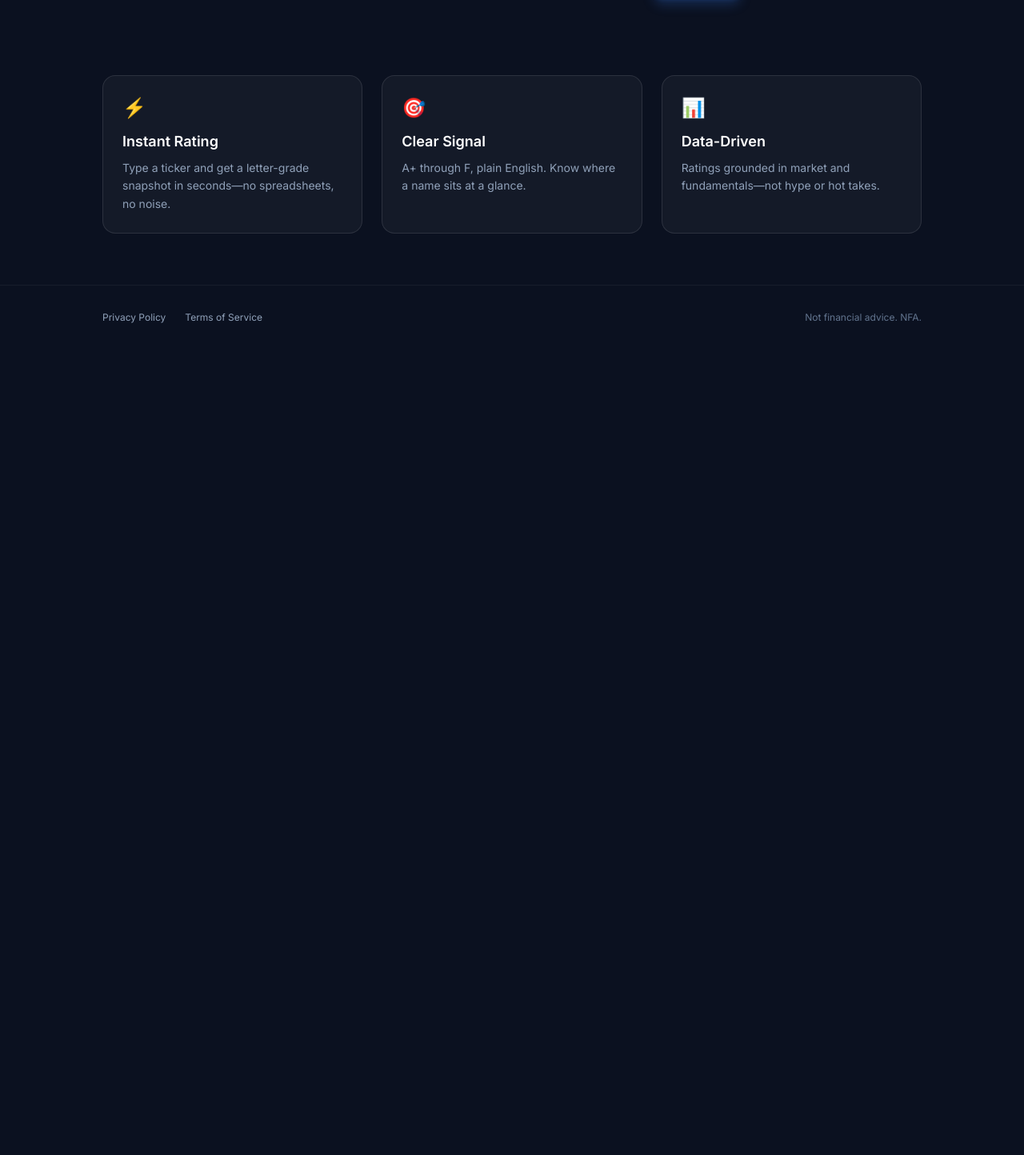
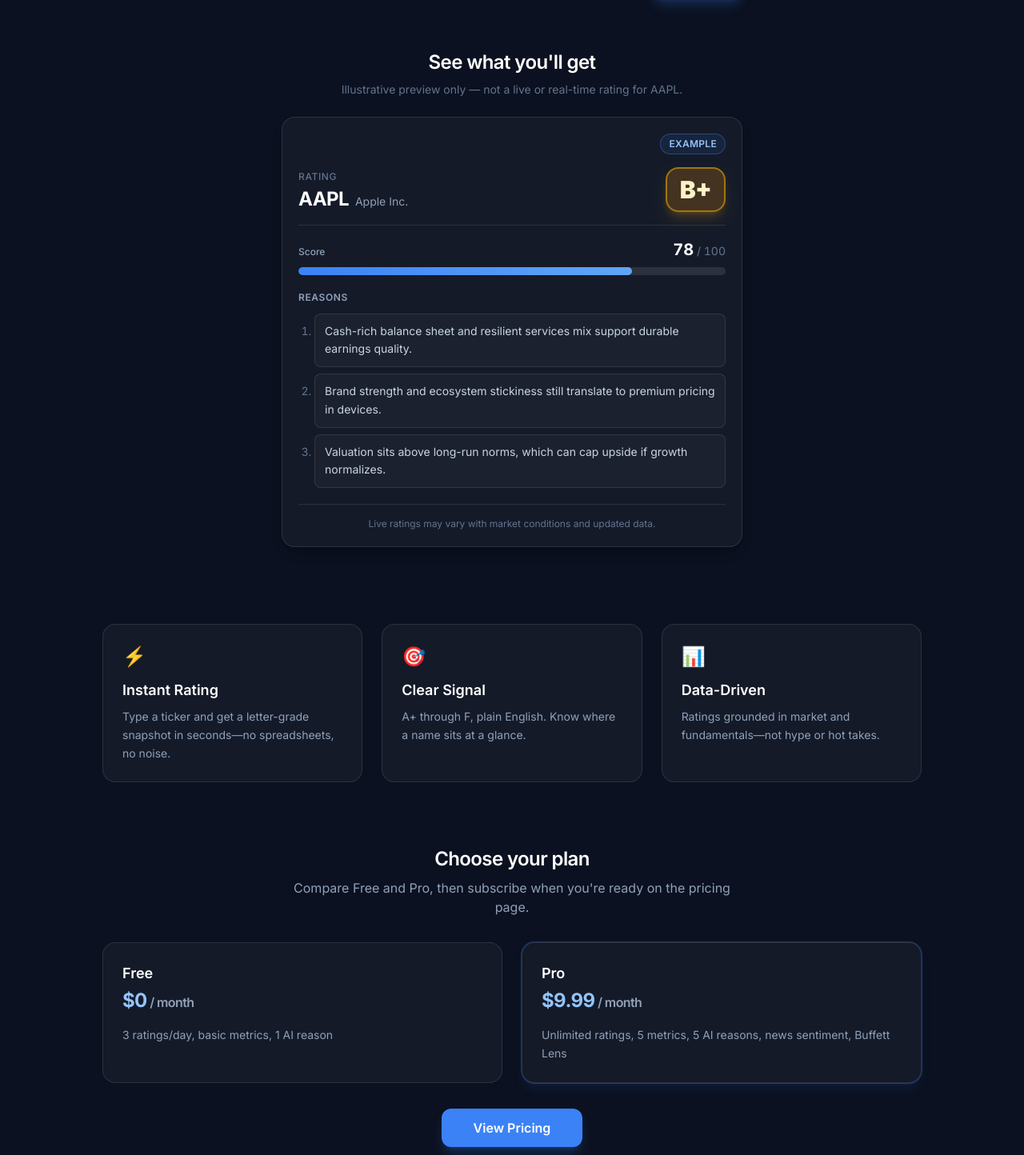
Before and after one commit to tayatu369/tickerrank, a Next.js app: page / in a window 1280 px wide. Shown: the part 426-1870 px from the top of the page at 80% size. Before the commit the page ends 863 px from the top, so only its background shows below. Built offline with nearby package versions, Linux system fonts and the light colour scheme; no server answers.

Commit message:
Add example rating card and pricing teaser to homepage

```diff
--- /dev/null
+++ b/app/components/home-example-rating-card.tsx
@@ -0,0 +1,99 @@
+const SAMPLE_REASONS = [
+  "Cash-rich balance sheet and resilient services mix support durable earnings quality.",
+  "Brand strength and ecosystem stickiness still translate to premium pricing in devices.",
+  "Valuation sits above long-run norms, which can cap upside if growth normalizes.",
+] as const;
+
+export function HomeExampleRatingCard() {
+  const exampleScore = 78;
+
+  return (
+    <section
+      aria-labelledby="example-rating-heading"
+      className="mx-auto mt-14 w-full max-w-xl sm:mt-16"
+    >
+      <h2
+        id="example-rating-heading"
+        className="text-center text-xl font-semibold tracking-tight text-white sm:text-2xl"
+      >
+        See what you&apos;ll get
+      </h2>
+      <p className="mt-2 text-center text-sm text-slate-500">
+        Illustrative preview only — not a live or real-time rating for AAPL.
+      </p>
+
+      <div className="mt-6 rounded-2xl border border-white/10 bg-white/[0.04] p-4 shadow-lg shadow-black/20 sm:p-5">
+        <div className="mb-4 flex justify-end">
+          <span className="rounded-full border border-[#3B82F6]/40 bg-[#3B82F6]/10 px-2.5 py-1 text-xs font-semibold uppercase tracking-wide text-[#93C5FD]">
+            Example
+          </span>
+        </div>
+
+        <div className="flex flex-col gap-3 border-b border-white/10 pb-4 sm:flex-row sm:items-end sm:justify-between">
+          <div>
+            <p className="text-xs font-medium uppercase tracking-wider text-slate-500">
+              Rating
+            </p>
+            <h3 className="mt-1 flex flex-wrap items-baseline gap-2">
+              <span className="text-2xl font-bold tracking-tight text-white">
+                AAPL
+              </span>
+              <span className="text-sm text-slate-400">Apple Inc.</span>
+            </h3>
+          </div>
+          <div
+            className="inline-flex shrink-0 items-center justify-center self-start rounded-2xl border-2 border-amber-400/50 bg-amber-500/20 px-4 py-2 text-3xl font-black tabular-nums text-amber-100 shadow-lg shadow-amber-500/20 sm:self-auto"
+            aria-hidden
+          >
+            B+
+          </div>
+        </div>
+
+        <div className="mt-4">
+          <div className="flex items-baseline justify-between gap-4">
+            <span className="text-xs font-medium text-slate-400">Score</span>
+            <span className="text-xl font-bold tabular-nums text-white">
+              {exampleScore}
+              <span className="text-sm font-normal text-slate-500"> / 100</span>
+            </span>
+          </div>
+          <div
+            className="mt-2 h-2.5 overflow-hidden rounded-full bg-white/10"
+            role="meter"
+            aria-label="Illustrative composite score"
+            aria-valuenow={exampleScore}
+            aria-valuemin={0}
+            aria-valuemax={100}
+          >
+            <div
+              className="h-full rounded-full bg-gradient-to-r from-[#3B82F6] to-[#60A5FA]"
+              style={{
+                width: `${Math.min(100, Math.max(0, exampleScore))}%`,
+              }}
+            />
+          </div>
+        </div>
+
+        <div className="mt-5">
+          <p className="text-xs font-semibold uppercase tracking-wider text-slate-400">
+            Reasons
+          </p>
+          <ol className="mt-3 list-decimal space-y-2 pl-4 marker:text-slate-500 sm:pl-5">
+            {SAMPLE_REASONS.map((r) => (
+              <li
+                key={r}
+                className="rounded-lg border border-white/10 bg-white/[0.03] py-2 pl-2 pr-3 text-xs leading-relaxed text-slate-300 sm:py-2.5 sm:pl-3 sm:text-sm"
+              >
+                {r}
+              </li>
+            ))}
+          </ol>
+        </div>
+
+        <p className="mt-5 border-t border-white/10 pt-4 text-center text-xs text-slate-500">
+          Live ratings may vary with market conditions and updated data.
+        </p>
+      </div>
+    </section>
+  );
+}
--- /dev/null
+++ b/app/components/home-pricing-teaser.tsx
@@ -0,0 +1,65 @@
+import Link from "next/link";
+
+const PLAN_COL_CLASS =
+  "flex h-full flex-col rounded-2xl border border-white/10 bg-white/[0.04] p-5 text-left sm:p-6";
+
+export function HomePricingTeaser() {
+  return (
+    <section
+      aria-labelledby="pricing-teaser-heading"
+      className="mx-auto mt-16 w-full max-w-5xl sm:mt-20"
+    >
+      <h2
+        id="pricing-teaser-heading"
+        className="text-center text-xl font-semibold tracking-tight text-white sm:text-2xl"
+      >
+        Choose your plan
+      </h2>
+      <p className="mx-auto mt-2 max-w-xl text-center text-sm text-slate-400 sm:text-base">
+        Compare Free and Pro, then subscribe when you&apos;re ready on the pricing page.
+      </p>
+
+      <div className="mt-8 grid gap-4 sm:grid-cols-2 sm:gap-6">
+        <div className={PLAN_COL_CLASS}>
+          <h3 className="text-lg font-semibold text-white">Free</h3>
+          <p className="mt-1 text-2xl font-bold tracking-tight text-[#93C5FD]">
+            $0
+            <span className="text-base font-semibold text-slate-400">
+              {" "}
+              / month
+            </span>
+          </p>
+          <p className="mt-4 text-sm leading-relaxed text-slate-400">
+            3 ratings/day, basic metrics, 1 AI reason
+          </p>
+        </div>
+
+        <div
+          className={`${PLAN_COL_CLASS} ring-1 ring-[#3B82F6]/35 shadow-lg shadow-[#3B82F6]/10`}
+        >
+          <h3 className="text-lg font-semibold text-white">Pro</h3>
+          <p className="mt-1 text-2xl font-bold tracking-tight text-[#93C5FD]">
+            $9.99
+            <span className="text-base font-semibold text-slate-400">
+              {" "}
+              / month
+            </span>
+          </p>
+          <p className="mt-4 text-sm leading-relaxed text-slate-400">
+            Unlimited ratings, 5 metrics, 5 AI reasons, news sentiment,
+            Buffett Lens
+          </p>
+        </div>
+      </div>
+
+      <div className="mt-8 flex justify-center">
+        <Link
+          href="/pricing"
+          className="inline-flex min-h-12 items-center justify-center rounded-xl bg-[#3B82F6] px-10 py-3 text-base font-semibold text-white shadow-lg shadow-[#3B82F6]/25 transition-colors hover:bg-[#2563EB] focus-visible:outline focus-visible:outline-2 focus-visible:outline-offset-2 focus-visible:outline-[#3B82F6]"
+        >
+          View Pricing
+        </Link>
+      </div>
+    </section>
+  );
+}
--- a/app/page.tsx
+++ b/app/page.tsx
@@ -1,3 +1,5 @@
+import { HomeExampleRatingCard } from "./components/home-example-rating-card";
+import { HomePricingTeaser } from "./components/home-pricing-teaser";
 import { SiteFooter } from "./components/site-footer";
 import { SiteHeader } from "./components/site-header";
 
@@ -64,6 +66,8 @@
           </form>
         </div>
 
+        <HomeExampleRatingCard />
+
         <section
           aria-labelledby="features-heading"
           className="mx-auto mt-20 w-full max-w-5xl sm:mt-24"
@@ -89,6 +93,8 @@
             ))}
           </ul>
         </section>
+
+        <HomePricingTeaser />
       </main>
 
       <SiteFooter />
```
